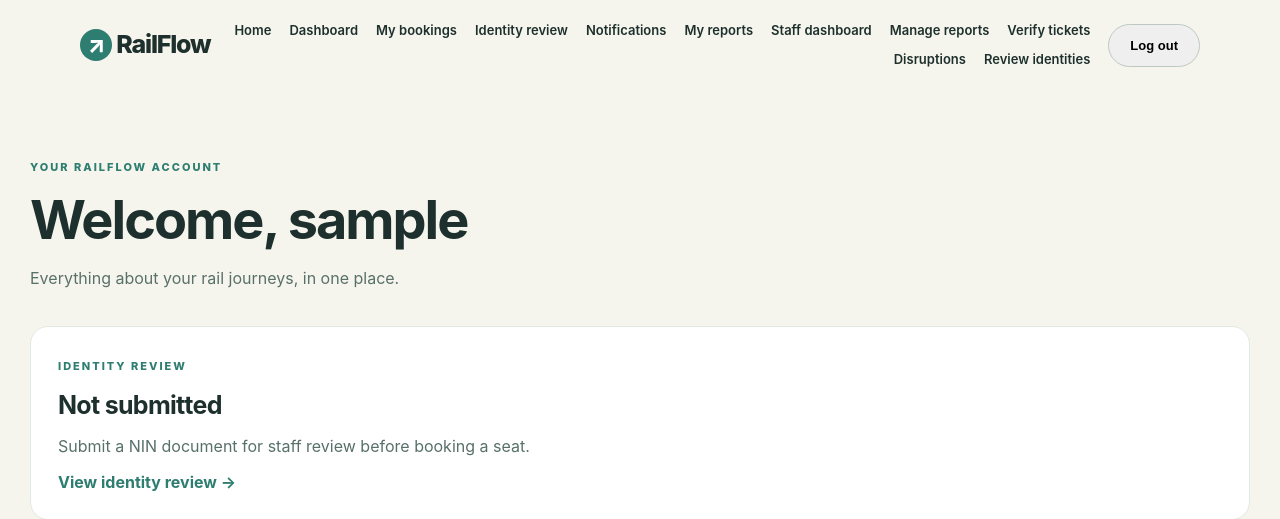
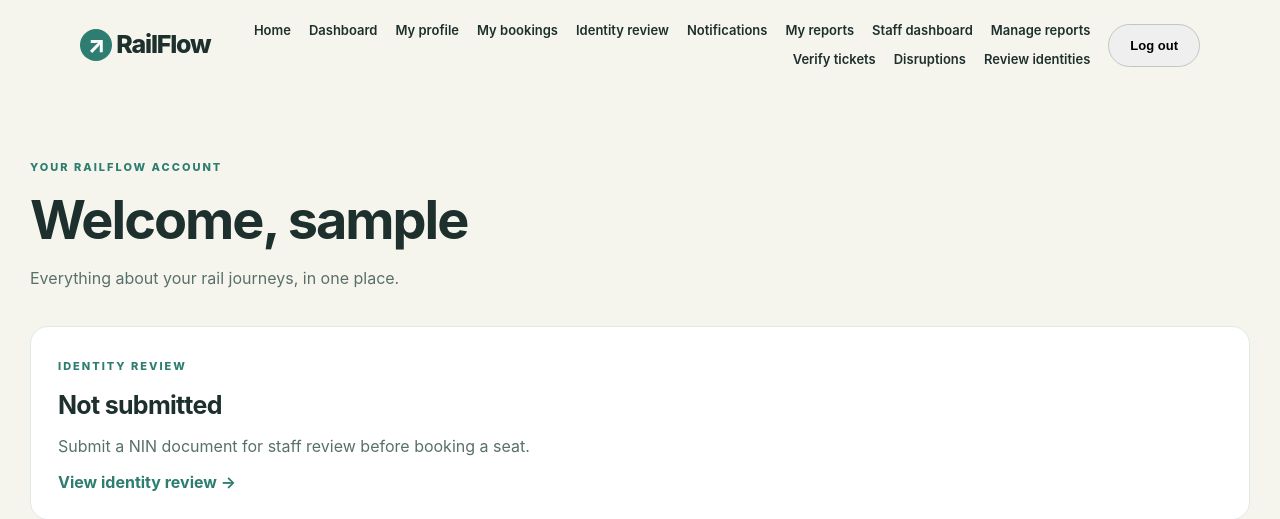
Before and after one commit to Ahdams/Train-booking-system-django, a Django app: page /account/ in a window 1280 px wide. Shown: the top 519 px of the page. Run offline with Django 5.2, Linux system fonts and the light colour scheme; the visitor is signed in with stand-in values (Sample User, id 1); data that the repository does not hold is empty.

Commit message:
ui: link to passenger profile

```diff
--- a/templates/core/account_base.html
+++ b/templates/core/account_base.html
@@ -3,6 +3,6 @@
 <title>{% block title %}Account{% endblock %} — RailFlow</title>
 <link rel="stylesheet" href="{% static 'css/site.css' %}"><link rel="stylesheet" href="{% static 'css/account.css' %}">
 <script defer src="{% static 'js/mobile-nav.js' %}"></script></head><body><header class="nav wrap"><a class="brand" href="{% url 'home' %}"><span class="brand-icon">↗</span> RailFlow</a>
-<button class="menu-toggle" type="button" aria-label="Open navigation menu" aria-expanded="false" aria-controls="primary-nav"><span></span><span></span><span></span></button><nav id="primary-nav"><a href="{% url 'home' %}">Home</a>{% if user.is_authenticated %}<a href="{% url 'dashboard' %}">Dashboard</a><a href="{% url 'my_bookings' %}">My bookings</a><a href="{% url 'identity_submit' %}">Identity review</a><a href="{% url 'notifications' %}">Notifications</a><a href="{% url 'reports' %}">My reports</a>{% if user.is_staff %}<a href="{% url 'staff_dashboard' %}">Staff dashboard</a><a href="{% url 'staff_reports' %}">Manage reports</a><a href="{% url 'verify_ticket' %}">Verify tickets</a><a href="{% url 'manage_disruptions' %}">Disruptions</a><a href="{% url 'identity_reviews' %}">Review identities</a>{% endif %}{% endif %}</nav>
+<button class="menu-toggle" type="button" aria-label="Open navigation menu" aria-expanded="false" aria-controls="primary-nav"><span></span><span></span><span></span></button><nav id="primary-nav"><a href="{% url 'home' %}">Home</a>{% if user.is_authenticated %}<a href="{% url 'dashboard' %}">Dashboard</a><a href="{% url 'profile' %}">My profile</a><a href="{% url 'my_bookings' %}">My bookings</a><a href="{% url 'identity_submit' %}">Identity review</a><a href="{% url 'notifications' %}">Notifications</a><a href="{% url 'reports' %}">My reports</a>{% if user.is_staff %}<a href="{% url 'staff_dashboard' %}">Staff dashboard</a><a href="{% url 'staff_reports' %}">Manage reports</a><a href="{% url 'verify_ticket' %}">Verify tickets</a><a href="{% url 'manage_disruptions' %}">Disruptions</a><a href="{% url 'identity_reviews' %}">Review identities</a>{% endif %}{% endif %}</nav>
 {% if user.is_authenticated %}<form method="post" action="{% url 'logout' %}">{% csrf_token %}<button class="nav-cta" type="submit">Log out</button></form>{% else %}<a class="nav-cta" href="{% url 'login' %}">Sign in</a>{% endif %}</header>
 <main class="account-container wrap">{% block content %}{% endblock %}</main></body></html>
```
